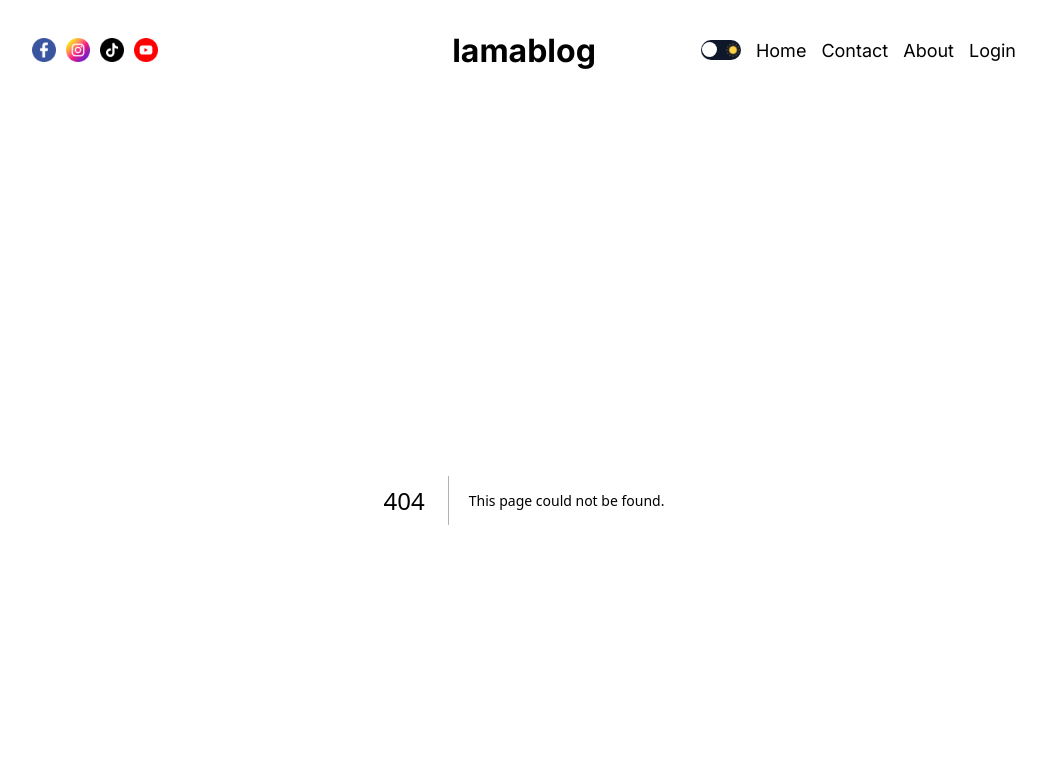
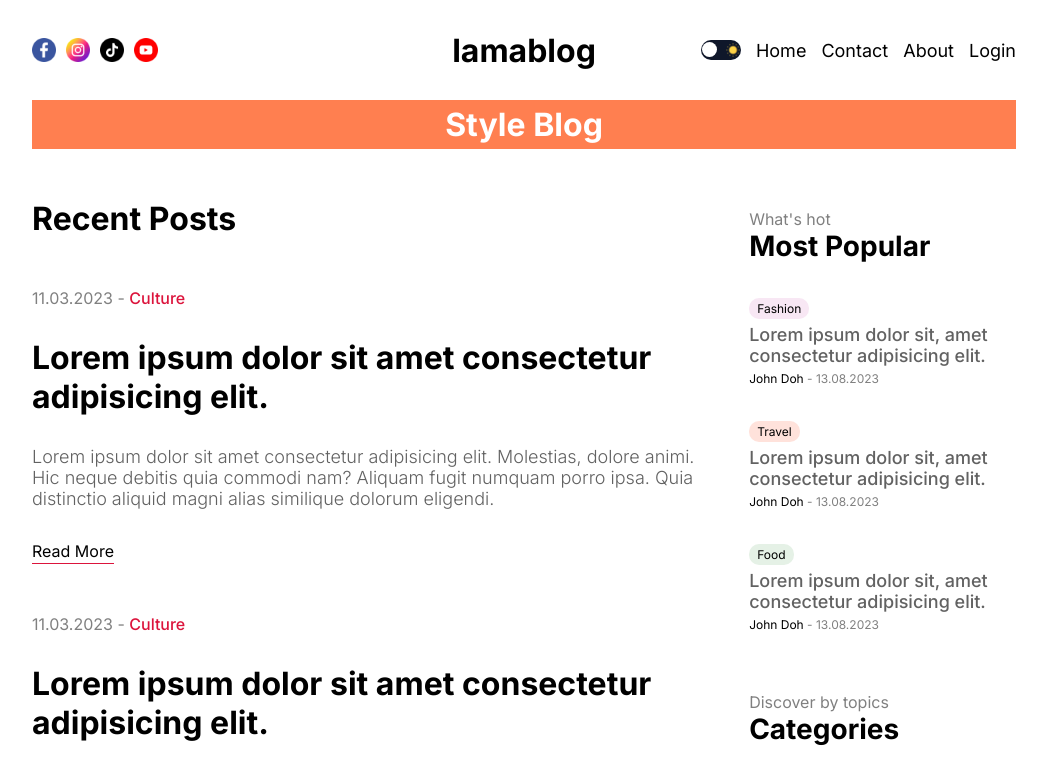
Before and after one commit to techking11/lamablogapp, a Next.js app: page /blog in a window 1280 px wide. Before the commit this address had no page. Shown: the top 773 px of the page, without its empty margins (116-1163 px from the left). Built offline with nearby package versions, Linux system fonts and the light colour scheme.

Commit message:
add: blog page

```diff
--- /dev/null
+++ b/app/blog/blogpage.module.css
@@ -0,0 +1,11 @@
+.title {
+  background-color: coral;
+  color: white;
+  padding: 5px 10px;
+  text-align: center;
+}
+
+.content {
+  display: flex;
+  gap: 50px;
+}
--- /dev/null
+++ b/app/blog/page.js
@@ -0,0 +1,17 @@
+import CardList from '@/components/cardList/CardList'
+import styles from './blogpage.module.css'
+import Menu from '@/components/menu/Menu'
+
+function page() {
+  return (
+    <div className={styles.container}>
+      <h1 className={styles.title}>Style Blog</h1>
+      <div className={styles.content}>
+        <CardList />
+        <Menu />
+      </div>
+    </div>
+  )
+}
+
+export default page
```
